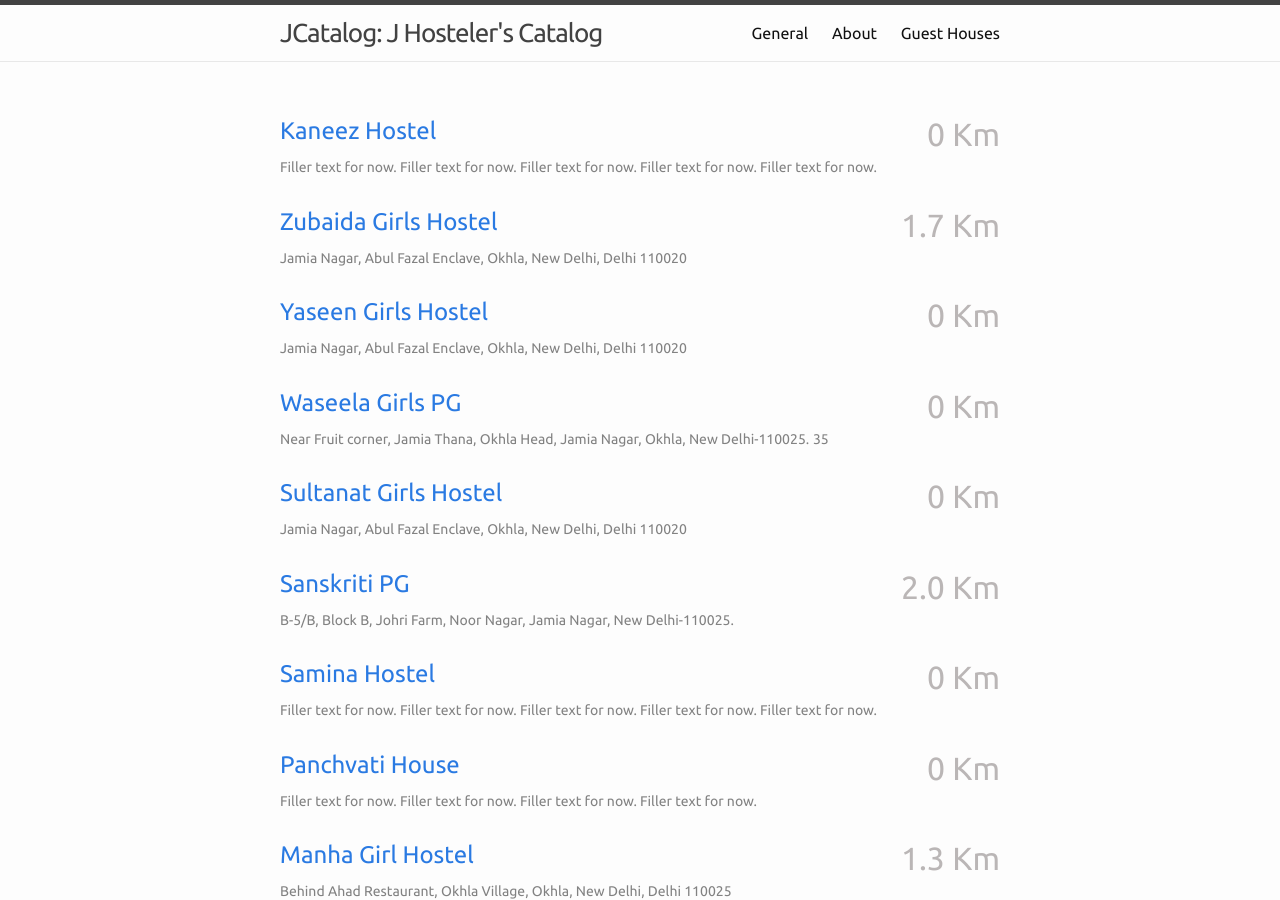
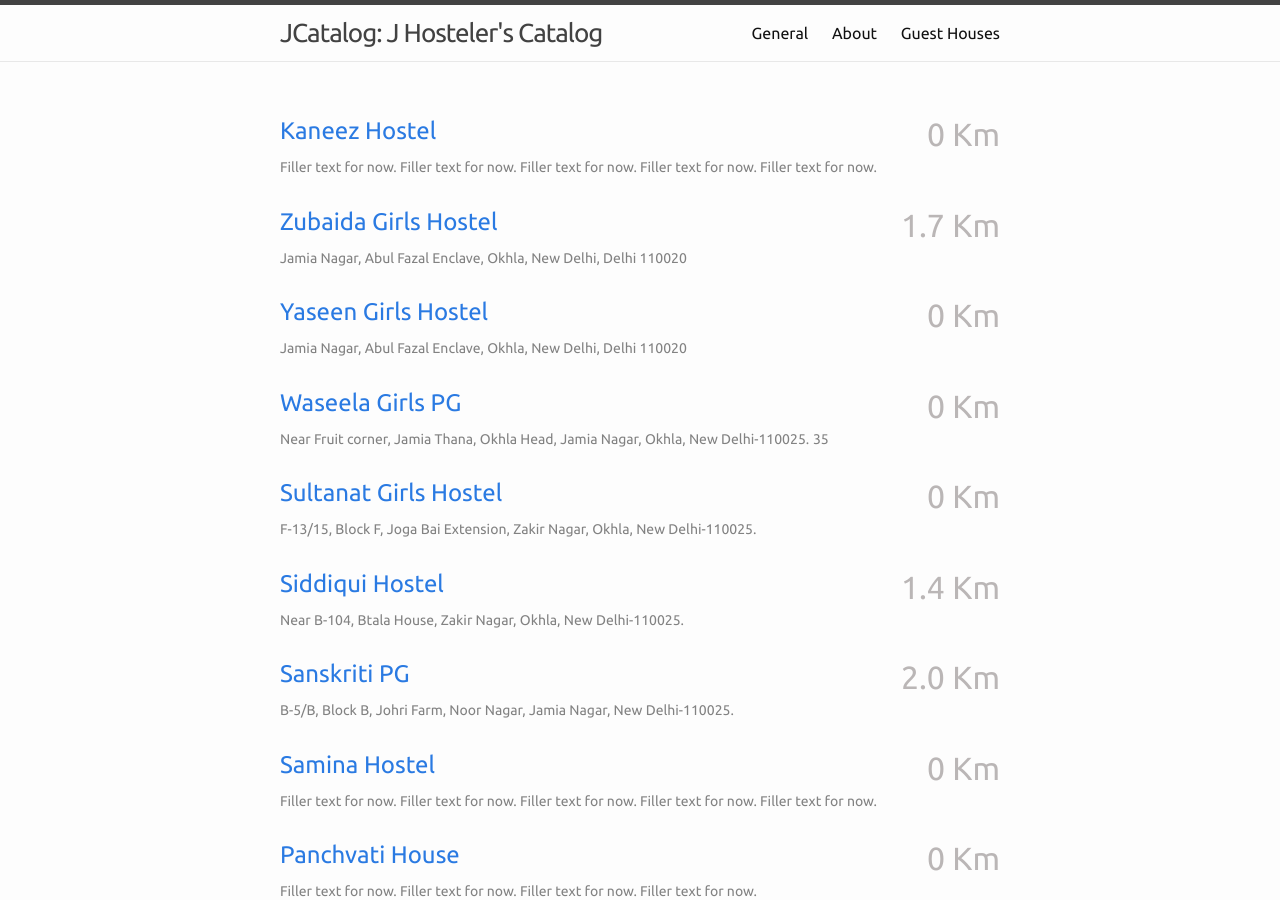
Before and after one commit to jdevlabs/JCatalog, a Jekyll site: the page built from index.html, in a window 1280 px wide and 900 px high. Built offline with Jekyll 4.4.1, drawn with Linux system fonts in a browser that asks for light colours.

Commit message:
sarah's update

```diff
--- /dev/null
+++ b/_posts/2015-01-12-Sidiqui_hostel.md
@@ -0,0 +1,14 @@
+---
+layout: post
+title:  "Siddiqui Hostel"
+date:   2015-01-12 22:02:45
+categories: pg
+address: Near B-104, Btala House, Zakir Nagar, Okhla, New Delhi-110025.
+dist: 1.4
+
+ratings:
+---
+
+<a href="https://www.google.com/maps/dir/28.5610546,77.2790213/'28.56684,77.28794'/@28.563987,77.2791668,16z/data=!4m7!4m6!1m0!1m3!2m2!1d77.28794!2d28.56684!3e2?hl=en">
+        <img src="https://maps.googleapis.com/maps/api/staticmap?visible=Jamia+Millia+Islamia&size=640x300&scale=2&maptype=roadmap&markers=%7Ccolor:red%7Clabel:Z%7C28.56684,77.28794&markers=size:mid|color:green%7Clabel:FET%7C28.5606083,77.2790183&markers=size:mid|color:green%7Clabel:FET%7C28.561075,77.280960&path=color:0x0000ff|weight:3|28.561019, 77.279317|28.561019, 77.279853|28.561019, 77.280411|28.561038, 77.281012|28.561038, 77.281484|28.561038, 77.282107|28.561056, 77.282300|28.561056, 77.282707|28.561075, 77.283008|28.561358, 77.283866|28.561584, 77.284231|28.561659, 77.284510|28.561942, 77.285132|28.562112, 77.285604|28.562376, 77.285797|28.562677, 77.286012|28.562998, 77.286269|28.563337, 77.286462|28.563488, 77.286720|28.563733, 77.286913|28.563864, 77.287106|28.564185, 77.287471|28.564486, 77.288072|28.565089, 77.288437|28.565316, 77.288351|28.565485, 77.288050|28.565693, 77.287664|28.565919, 77.287686|28.566039, 77.287412|28.566246, 77.287476|28.566463, 77.287552|28.566670, 77.287659|28.566623, 77.287670|28.566802, 77.287755|28.566812, 77.287713|28.566842, 77.287728|28.566897, 77.287745|28.566831, 77.287981">
+</a>
--- a/_posts/2015-01-12-Sultanat-Girls-Hostel.md
+++ b/_posts/2015-01-12-Sultanat-Girls-Hostel.md
@@ -3,7 +3,7 @@ layout: post
 title:  "Sultanat Girls Hostel"
 date:   2015-01-12 22:02:45
 categories: pg
-address: Jamia Nagar, Abul Fazal Enclave, Okhla, New Delhi, Delhi 110020
+address: F-13/15, Block F, Joga Bai Extension, Zakir Nagar, Okhla, New Delhi-110025.
 dist: 0
 ratings:
 ---
```
